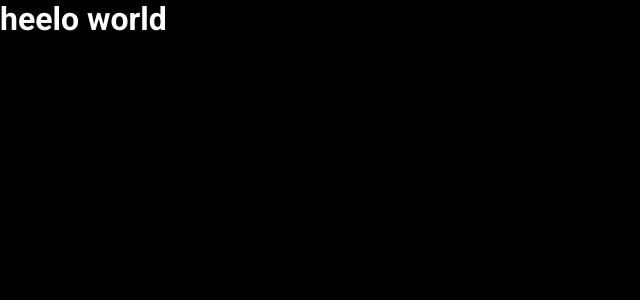
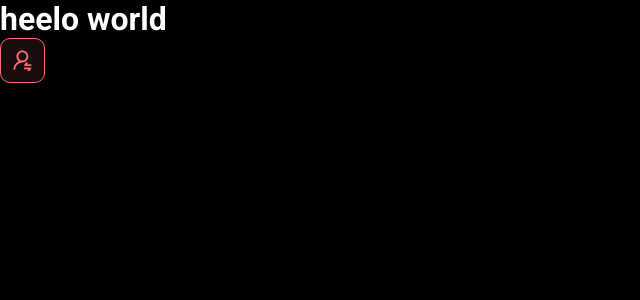
Before and after one commit to Pedro-Wilker/Projeto-devsuperior, a React (Vite) app in the folder frontend/: page / in a window 1280 px wide. Shown: the top 300 px of the page, without its empty margins (0-640 px from the left). Built offline with nearby package versions, Linux system fonts and the light colour scheme.

Commit message:
first componet

```diff
--- a/frontend/src/App.tsx
+++ b/frontend/src/App.tsx
@@ -1,6 +1,11 @@
+import NotificationButton from "./componets/NotificationButton";
+
 function App() {
-  return(
-    <h1>heelo world</h1>
+  return (
+    <>
+      <h1>heelo world</h1>
+      <NotificationButton />
+    </>
   )
 }
 
--- /dev/null
+++ b/frontend/src/componets/NotificationButton/index.tsx
@@ -0,0 +1,12 @@
+import icon from '../../assets/img/notification-icon.svg';
+import "./style.css";
+
+function NotificationButton(){
+    return (
+        <div className="dsmeta-red-bnt">
+            <img src={icon} alt="Notificar"/>
+        </div>
+    )
+}
+
+export default NotificationButton;
--- /dev/null
+++ b/frontend/src/componets/NotificationButton/style.css
@@ -0,0 +1,16 @@
+.dsmeta-red-bnt{
+    height: 45px;
+    width: 45px;
+    background-color: rgba(255, 107, 114, 0.1);
+    border: 1px solid #ff6b72;
+    border-radius: 10px;
+    display: flex;
+    align-items: center;
+    justify-content: center;
+    cursor: pointer;
+}
+
+.dsmeta-red-bnt img{
+    width: 19px;
+
+}
```
Also changed, not shown: frontend/src/assets/img/notification-icon.svg (added).
